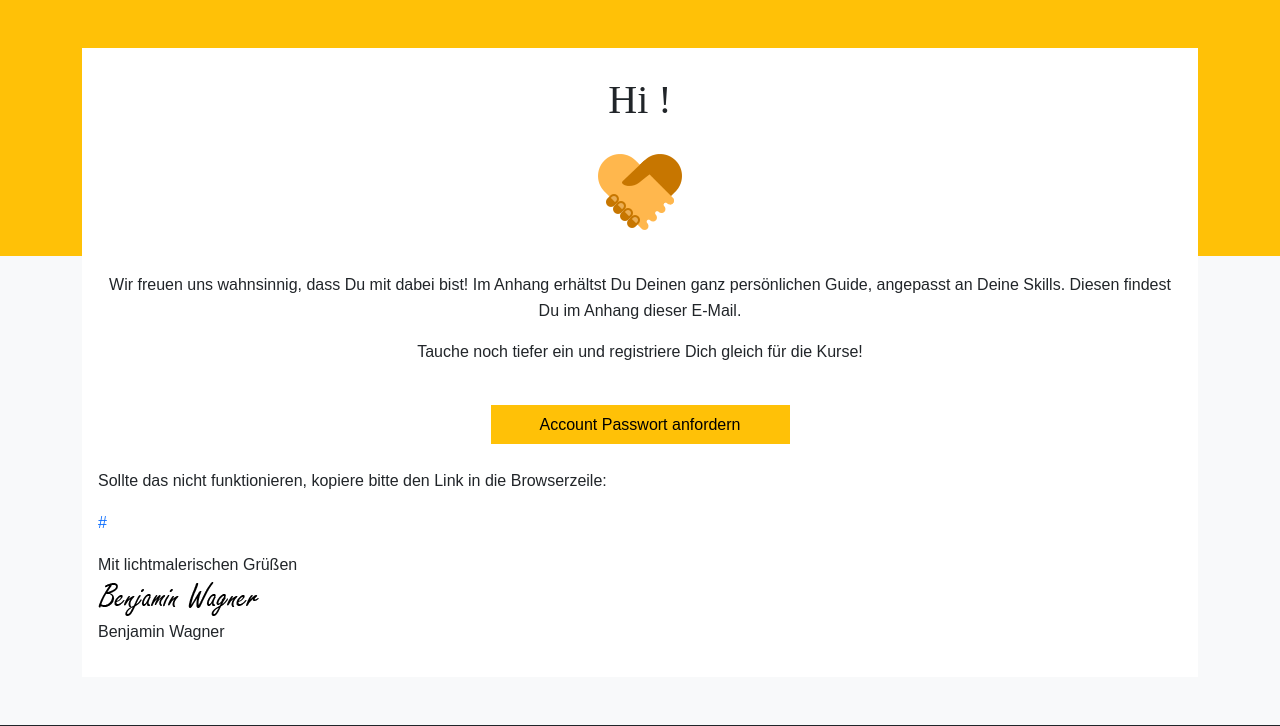
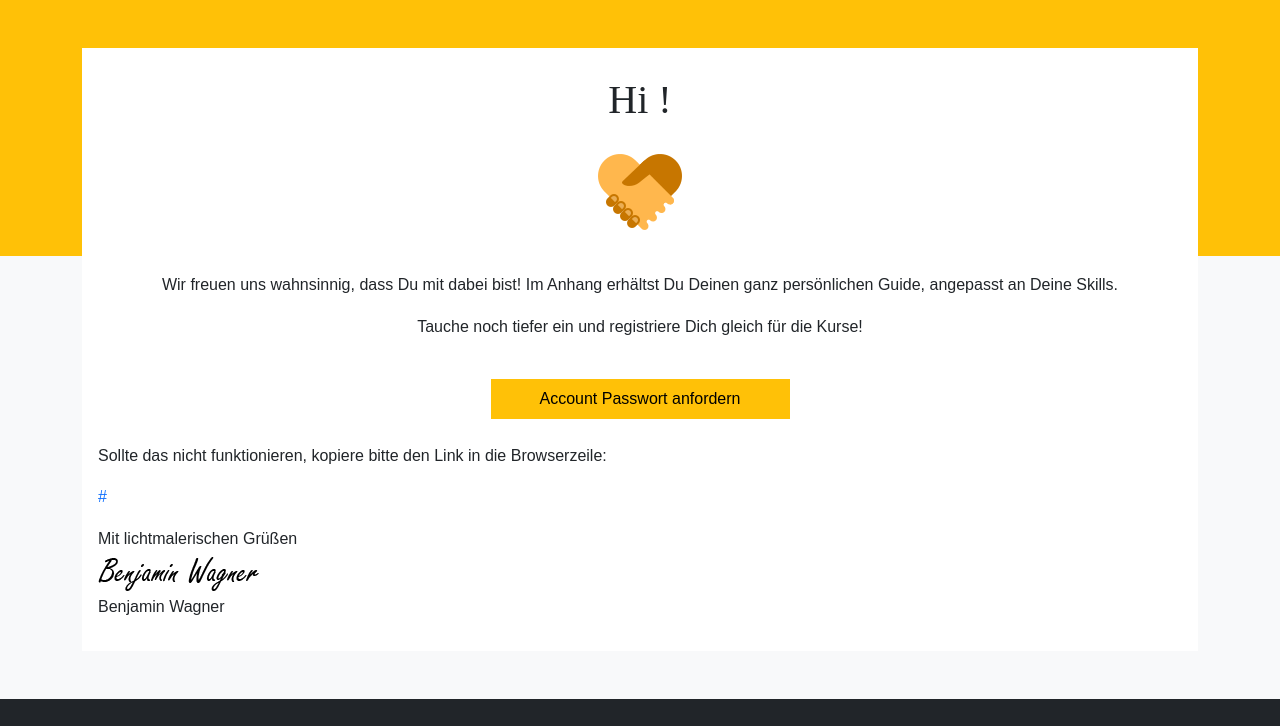
Before and after one commit to btinet/cinekolleg, a Symfony app: template templates/registration/newsletter_confirmation_email.html.twig in a window 1280 px wide. Shown: the top 726 px of the page. Run offline with Twig, Linux system fonts and the light colour scheme; the template is opened without the code that fills it, so the values that code supplies are empty; some libraries are stand-ins or nearby versions; some web fonts are replaced.

Commit message:
update templates

```diff
--- a/templates/registration/newsletter_confirmation_email.html.twig
+++ b/templates/registration/newsletter_confirmation_email.html.twig
@@ -56,7 +56,7 @@
                             <div class="col-12 text-center">
                                 <p>
                                     Wir freuen uns wahnsinnig, dass Du mit dabei bist!
-                                    Im Anhang erhältst Du Deinen ganz persönlichen Guide, angepasst an Deine Skills. Diesen findest Du im Anhang dieser E-Mail.
+                                    Im Anhang erhältst Du Deinen ganz persönlichen Guide, angepasst an Deine Skills.
                                 </p>
                                 <p>
                                     Tauche noch tiefer ein und registriere Dich gleich für die Kurse!
```
